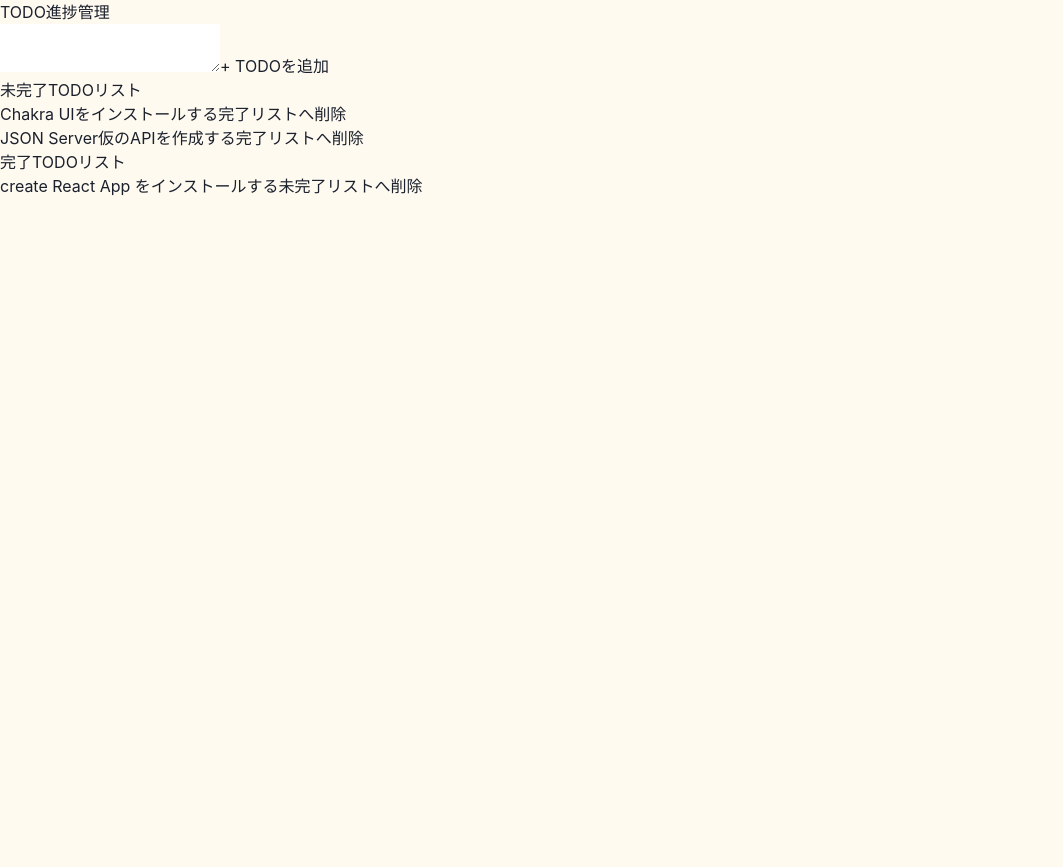
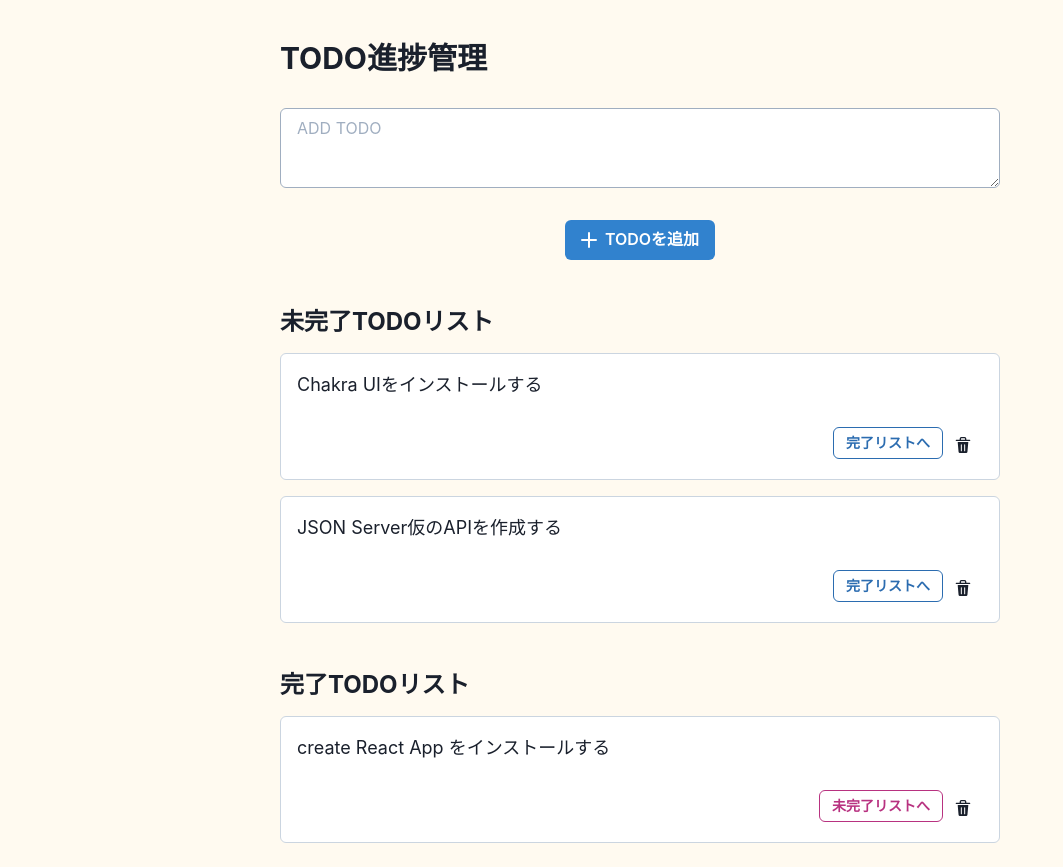
Before and after one commit to komodora/react-todo-typescript, a React (Create React App) app: page / in a window 1280 px wide. Shown: the whole page, without its empty margins (0-1063 px from the left). Before the commit the page ends 800 px from the top, so only its background shows below. Built offline with nearby package versions, Linux system fonts and the light colour scheme; data requests are answered from the project's data file.

Commit message:
adopt chakra-ui

```diff
--- a/src/components/App.tsx
+++ b/src/components/App.tsx
@@ -1,5 +1,9 @@
 /* eslint-disable no-void */
 import { useRef } from 'react';
+
+// chakra UI
+import { Container } from '@chakra-ui/react';
+import { AddIcon } from '@chakra-ui/icons';
 
 // TODO: パスエイリアスの解決
 // typescriptではパスエイリアスの解決までは行わない
@@ -26,9 +30,15 @@
   const completedList = todoList.filter((todo) => todo.done);
 
   return (
-    <>
-      <TodoTitle title="TODO進捗管理" as="h1" />
-      <TodoAdd inputEl={inputEl} handleAddTodoListItem={handleAddTodoListItem} />
+    <Container centerContent p={{ base: '4', md: '6' }} maxWidth="3xl">
+      <TodoTitle title="TODO進捗管理" as="h1" fontSize={{ base: '2xl', md: '3xl' }} />
+      <TodoAdd
+        placeholder="ADD TODO"
+        leftIcon={<AddIcon />}
+        buttonText="TODOを追加"
+        inputEl={inputEl}
+        handleAddTodoListItem={handleAddTodoListItem}
+      />
 
       <TodoList
         todoList={inCompletedList}
@@ -36,6 +46,7 @@
         deleteTodoListItem={deleteTodoListItem}
         title="未完了TODOリスト"
         as="h2"
+        fontSize={{ base: 'xl', md: '2xl' }}
       />
 
       <TodoList
@@ -44,8 +55,9 @@
         deleteTodoListItem={deleteTodoListItem}
         title="完了TODOリスト"
         as="h2"
+        fontSize={{ base: 'xl', md: '2xl' }}
       />
-    </>
+    </Container>
   );
 }
 
--- a/src/components/TodoAdd.tsx
+++ b/src/components/TodoAdd.tsx
@@ -1,14 +1,21 @@
-import { FC, LegacyRef } from 'react';
+import { FC, LegacyRef, ReactElement } from 'react';
+
+import { Textarea, Button } from '@chakra-ui/react';
 
 interface ITodoAddProps {
+  placeholder: string;
+  leftIcon: ReactElement;
+  buttonText: string;
   inputEl: LegacyRef<HTMLTextAreaElement>;
   handleAddTodoListItem: () => void;
 }
 
-const TodoAdd: FC<ITodoAddProps> = ({ inputEl, handleAddTodoListItem }) => (
+const TodoAdd: FC<ITodoAddProps> = ({ placeholder, leftIcon, buttonText, inputEl, handleAddTodoListItem }) => (
   <>
-    <textarea ref={inputEl} />
-    <button onClick={handleAddTodoListItem}>+ TODOを追加</button>
+    <Textarea placeholder={placeholder} bgColor="white" mt="8" borderColor="gray.400" ref={inputEl} />
+    <Button onClick={handleAddTodoListItem} colorScheme="blue" leftIcon={leftIcon} mt="8">
+      {buttonText}
+    </Button>
   </>
 );
 
--- a/src/components/TodoItem.tsx
+++ b/src/components/TodoItem.tsx
@@ -1,4 +1,7 @@
 import { FC } from 'react';
+
+import { ListItem, Text, Flex, Button, IconButton } from '@chakra-ui/react';
+import { DeleteIcon } from '@chakra-ui/icons';
 
 import type { ITodo } from '@/types/todo';
 
@@ -12,12 +15,19 @@
   const handleToggleTodoListItemStatus = () => toggleTodoListItemStatus(todo.id, todo.done);
   const handleDeleteTodoListItem = () => deleteTodoListItem(todo.id);
 
+  const label = todo.done ? '未完了リストへ' : '完了リストへ';
+  const setColorScheme = todo.done ? 'pink' : 'blue';
+
   return (
-    <li>
-      {todo.content}
-      <button onClick={handleToggleTodoListItemStatus}>{todo.done ? '未完了リストへ' : '完了リストへ'}</button>
-      <button onClick={handleDeleteTodoListItem}>削除</button>
-    </li>
+    <ListItem borderWidth="1px" p="4" mt="4" bg="white" borderRadius="md" borderColor="gray.300">
+      <Text mb="6">{todo.content}</Text>
+      <Flex align="center" justify="flex-end">
+        <Button colorScheme={setColorScheme} variant="outline" size="sm" onClick={handleToggleTodoListItemStatus}>
+          {label}
+        </Button>
+        <IconButton icon={<DeleteIcon />} variant="unstyled" aria-label="delete" onClick={handleDeleteTodoListItem} />
+      </Flex>
+    </ListItem>
   );
 };
 
--- a/src/components/TodoList.tsx
+++ b/src/components/TodoList.tsx
@@ -1,4 +1,6 @@
 import { FC } from 'react';
+
+import { List, As } from '@chakra-ui/react';
 
 import type { ITodo } from '@/types/todo';
 import TodoTitle from './TodoTitle';
@@ -9,16 +11,24 @@
   toggleTodoListItemStatus: (id: string, done: boolean) => void;
   deleteTodoListItem: (id: string) => void;
   title: string;
-  as: string;
+  as: As;
+  fontSize: object;
 }
 
 /* eslint-disable react/jsx-no-useless-fragment */
-const TodoList: FC<ITodoListProps> = ({ todoList, toggleTodoListItemStatus, deleteTodoListItem, title, as }) => (
+const TodoList: FC<ITodoListProps> = ({
+  todoList,
+  toggleTodoListItemStatus,
+  deleteTodoListItem,
+  title,
+  as,
+  fontSize,
+}) => (
   <>
     {todoList.length !== 0 && (
       <>
-        <TodoTitle title={title} as={as} />
-        <ul>
+        <TodoTitle title={title} as={as} fontSize={fontSize} mt="12" />
+        <List w="full">
           {todoList.map((todo) => (
             <TodoItem
               todo={todo}
@@ -27,7 +37,7 @@
               deleteTodoListItem={deleteTodoListItem}
             />
           ))}
-        </ul>
+        </List>
       </>
     )}
   </>
--- a/src/components/TodoTitle.tsx
+++ b/src/components/TodoTitle.tsx
@@ -1,14 +1,20 @@
 import { FC } from 'react';
 
+import { Heading, As } from '@chakra-ui/react';
+
+// TODO: エラーの解消
+/* eslint-disable */
 interface ITodoTitleProps {
   title: string;
-  as: string;
+  as: As;
+  fontSize: object;
+  mt?: any;
 }
 
-const TodoTitle: FC<ITodoTitleProps> = ({ title, as }) => {
-  if (as === 'h1') return <h1>{title}</h1>;
-  if (as === 'h2') return <h2>{title}</h2>;
-  return <p>{title}</p>;
-};
+const TodoTitle: FC<ITodoTitleProps> = ({ title, as, fontSize, mt = '4' }) => (
+  <Heading mt={mt} as={as} fontSize={fontSize} w="full">
+    {title}
+  </Heading>
+);
 
 export default TodoTitle;
```
